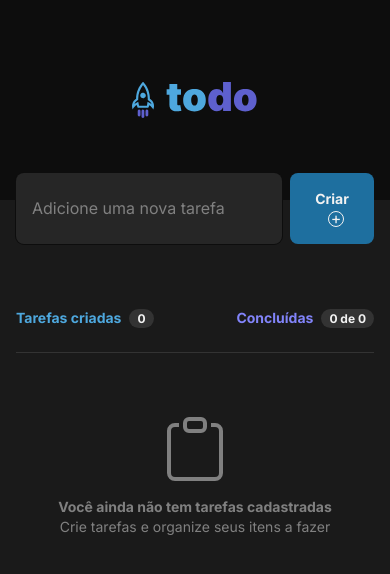
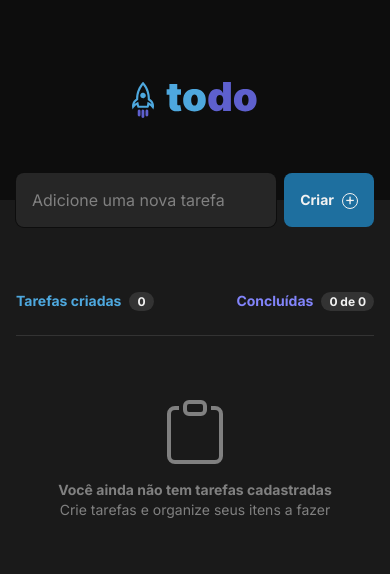
Before and after one commit to HenriqueMarcelo/to-do-list, a React (Vite) app: page / in a window 390 px wide. Shown: the top 574 px of the page. Built offline with nearby package versions, Linux system fonts and the light colour scheme.

Commit message:
Fixing Button Responsive

```diff
--- a/src/components/Counters.module.css
+++ b/src/components/Counters.module.css
@@ -22,4 +22,5 @@
     font-size: 0.75rem;
     margin-left: .5rem;
     padding: 0.125rem .5rem;
+    white-space: nowrap;
 }
--- a/src/components/Create.module.css
+++ b/src/components/Create.module.css
@@ -11,6 +11,7 @@
 .input {
     flex: 1;
     background-color: var(--gray-500);
+    min-width: 0;
 
     padding: 1rem;
 
@@ -35,6 +36,7 @@
     font-weight: 600;
     color: var(--gray-100);
     transition: .1s;
+    white-space: nowrap;
 }
 
 .button:not(:disabled):hover {
```
